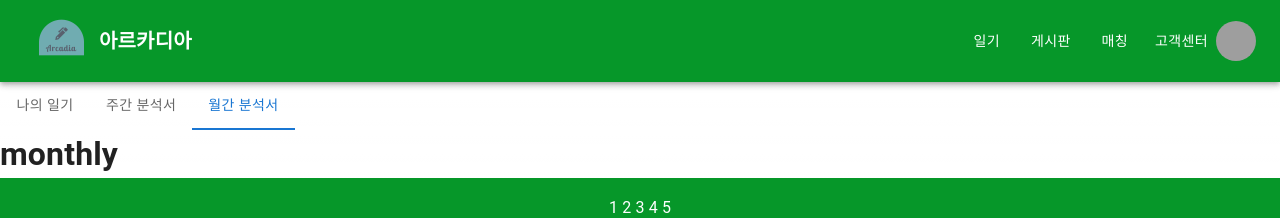
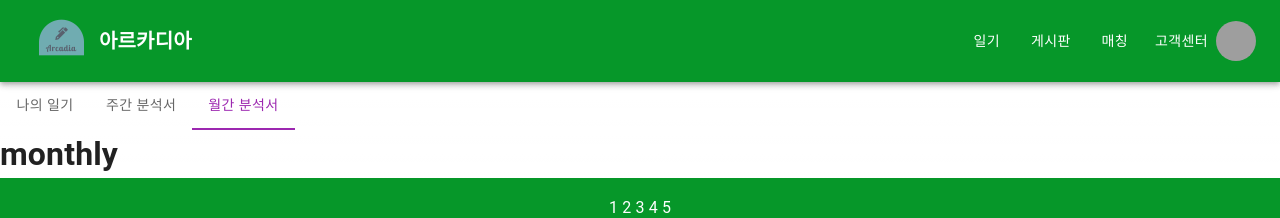
Before and after one commit to kakaoProFit/Arcadia-FE, a Next.js app: page /diary/monthly-report in a window 1280 px wide. Shown: the top 218 px of the page. Built offline with nearby package versions, Linux system fonts and the light colour scheme; grey boxes are pictures that could not be loaded; what react-chatbot-kit would draw is missing.

Commit message:
Modify Tabs color

```diff
--- a/src/components/tab/tab.js
+++ b/src/components/tab/tab.js
@@ -7,6 +7,7 @@ import {
 } from "@mui/material";
 import Link from "next/link";
 import { usePathname } from "next/navigation";
+import { green } from "@mui/material/colors";
 
 
 export default function DiaryListTab() {
@@ -43,6 +44,8 @@ export default function DiaryListTab() {
                 value={tabNum}
                 aria-label="nav tabs"
                 role="navigation"
+                textColor="secondary"
+                indicatorColor="secondary"
             >
             {tabProps.map((it, index) => (
                 <Tab
```
